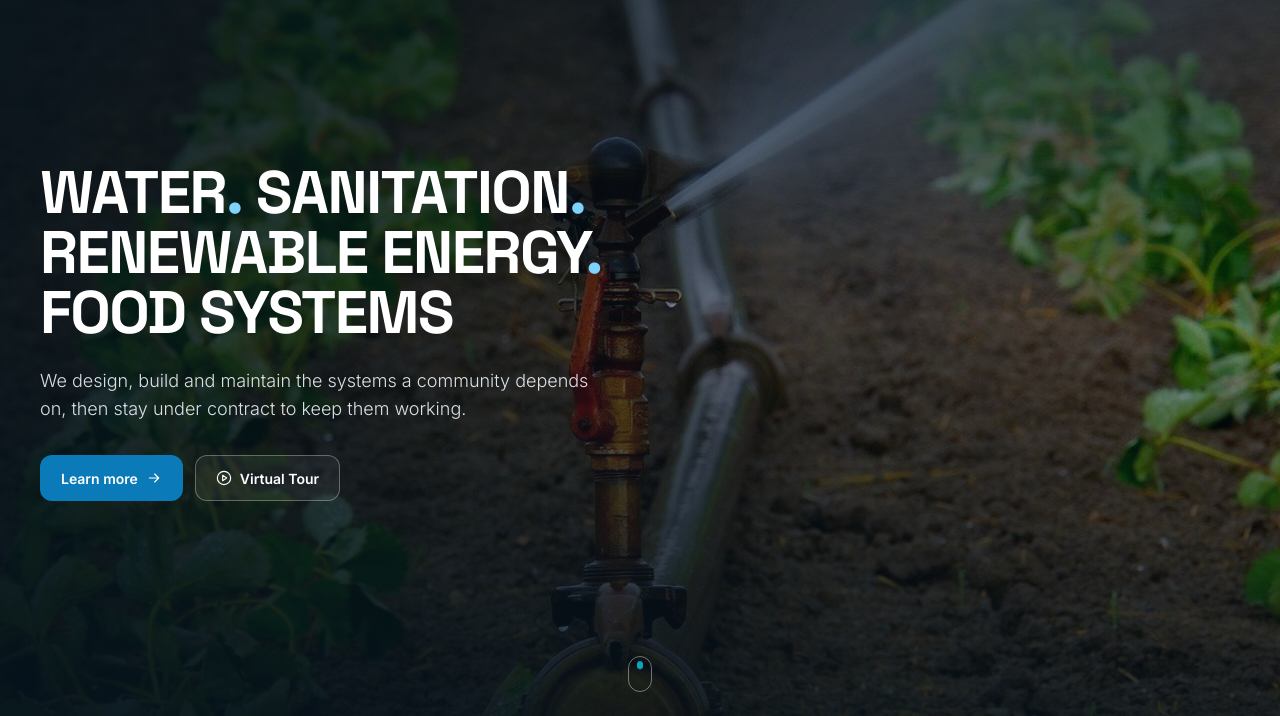
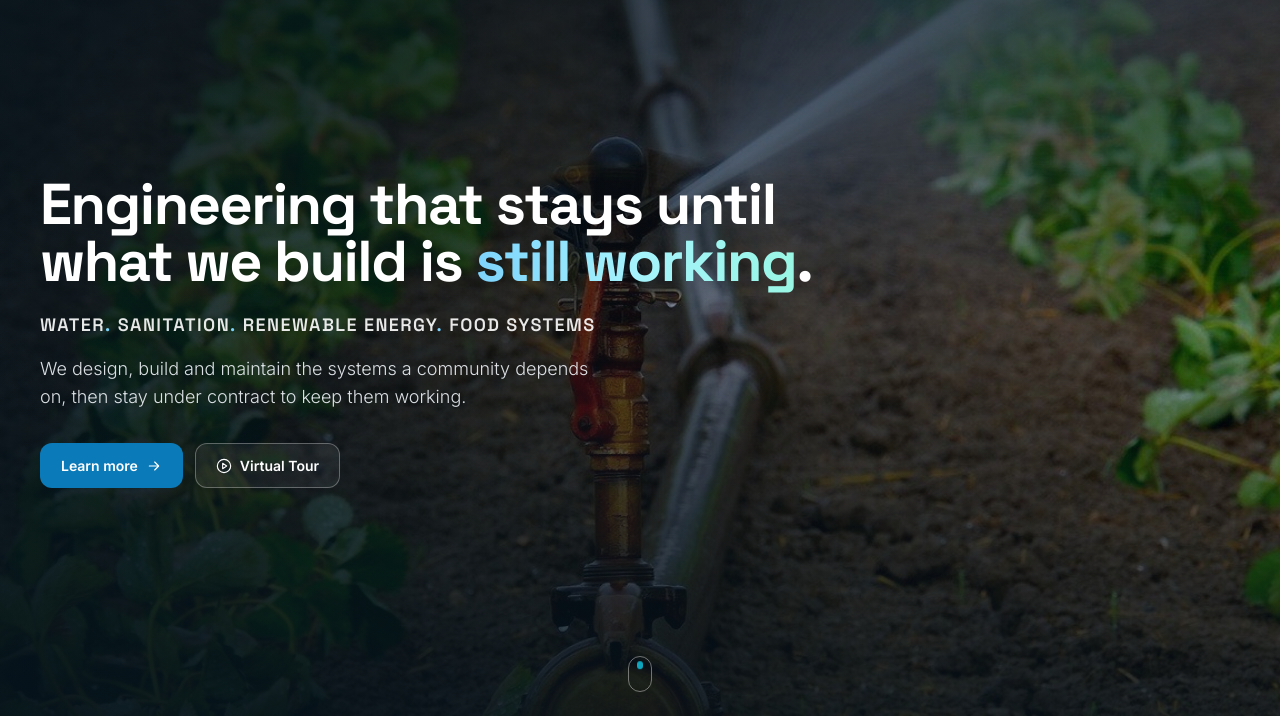
Before and after one commit to Simenya/regena-systems, a plain HTML site: page index.html in a window 1280 px wide. Shown: the part 84-800 px from the top of the page. Drawn offline with nearby package versions, Linux system fonts and the light colour scheme.

Commit message:
v2.2.1: restore hero headline, tagline as supporting line, bold partner name
Co-Authored-By: Claude Sonnet 5.5 <noreply@anthropic.com>

```diff
--- a/index.html
+++ b/index.html
@@ -94,16 +94,20 @@
     </div>
     <div class="relative z-10 wrap w-full">
       <div class="max-w-4xl">
-        <h1 class="rise font-display font-bold text-white uppercase tracking-tight leading-[1.06] text-[1.9rem] sm:text-5xl lg:text-6xl">
+        <h1 class="rise font-display font-bold text-white text-[2.1rem] leading-[1.12] sm:text-5xl lg:text-[3.6rem] tracking-tight">
+          Engineering that stays until<br class="hidden sm:block" />
+          what we build is <span class="text-transparent bg-clip-text bg-gradient-to-r from-sky-300 via-cyan-200 to-teal-200">still working</span>.
+        </h1>
+        <p class="rise mt-5 font-display font-semibold uppercase text-white/90 tracking-[0.08em] text-[.8rem] sm:text-base lg:text-lg leading-relaxed" style="animation-delay:.05s">
           <span class="inline-block">Water<span class="text-sky-300">.</span></span>
           <span class="inline-block">Sanitation<span class="text-sky-300">.</span></span>
           <span class="inline-block">Renewable energy<span class="text-sky-300">.</span></span>
           <span class="inline-block">Food systems</span>
-        </h1>
-        <p class="rise mt-6 text-[15px] sm:text-lg text-slate-100/90 font-light leading-relaxed max-w-xl" style="animation-delay:.06s">
+        </p>
+        <p class="rise mt-4 text-[15px] sm:text-lg text-slate-100/90 font-light leading-relaxed max-w-xl" style="animation-delay:.1s">
           We design, build and maintain the systems a community depends on, then stay under contract to keep them working.
         </p>
-        <div class="rise mt-8 flex flex-wrap items-center gap-3" style="animation-delay:.12s">
+        <div class="rise mt-8 flex flex-wrap items-center gap-3" style="animation-delay:.16s">
           <a href="#why" class="btn btn-primary">Learn more <span data-icon="arrow"></span></a>
           <a href="contact.html#visit" data-virtual-tour class="btn btn-outline-light"><span data-icon="play"></span> Virtual Tour</a>
         </div>
@@ -241,7 +245,7 @@
         <h2 class="h2 mt-3 reveal">CGSC models it.<br />Regena proves it.</h2>
       </div>
       <div class="lg:col-span-6 space-y-5 reveal">
-        <p class="lead">We deliver alongside Common Ground Solutions Center, LLC, a United States consultancy with two decades of systems practice in engineering for development. They model and plan. We build, commission and maintain. Two companies, with separate contracts and separate accountability.</p>
+        <p class="lead">We deliver alongside <strong class="font-semibold text-ink">Common Ground Solutions Center, LLC</strong>, a United States consultancy with two decades of systems practice in engineering for development. They model and plan. We build, commission and maintain. Two companies, with separate contracts and separate accountability.</p>
         <a href="partnership.html" class="link-arrow">How the partnership works <span data-icon="arrow"></span></a>
       </div>
     </div>
```
Also changed, not shown: 1 other file.
